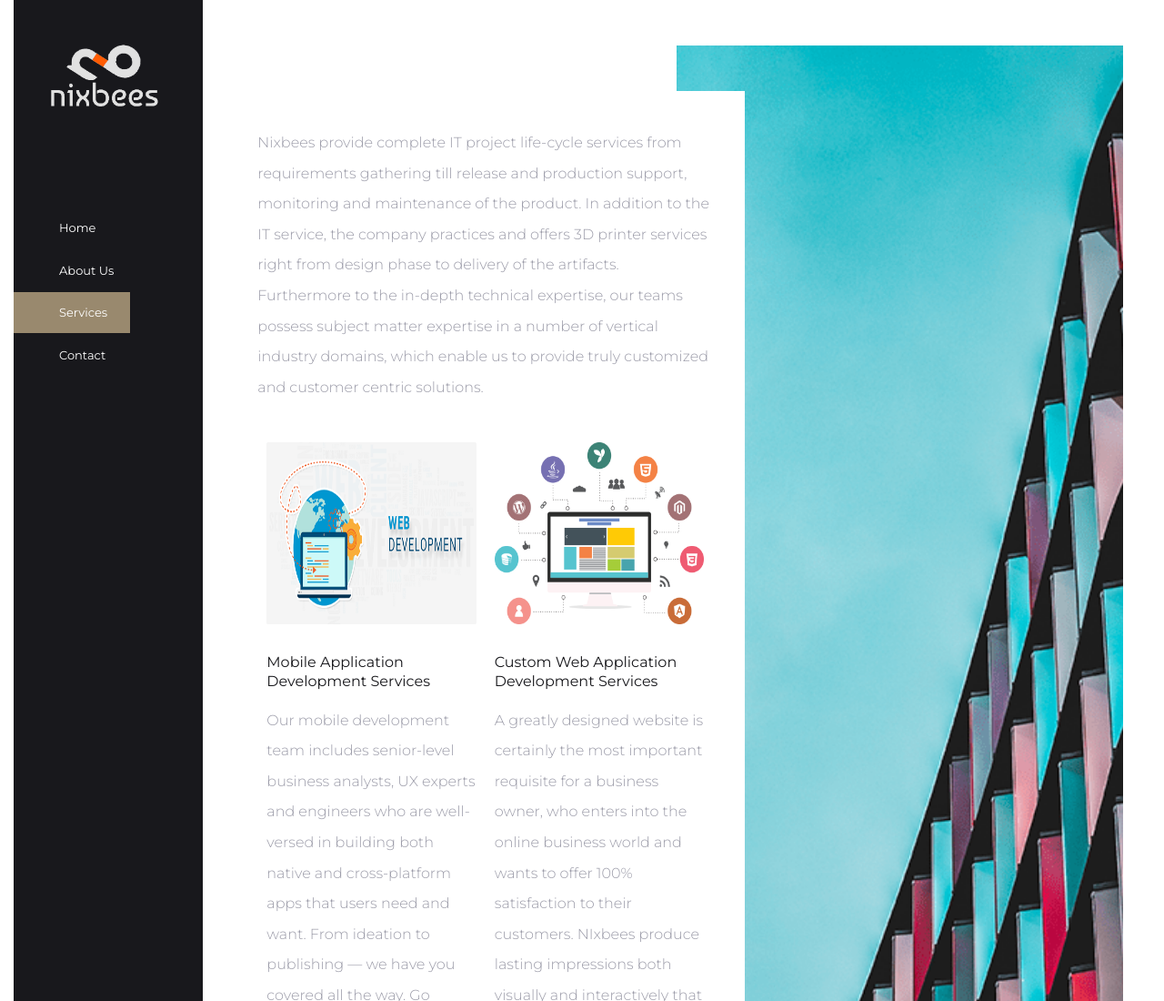
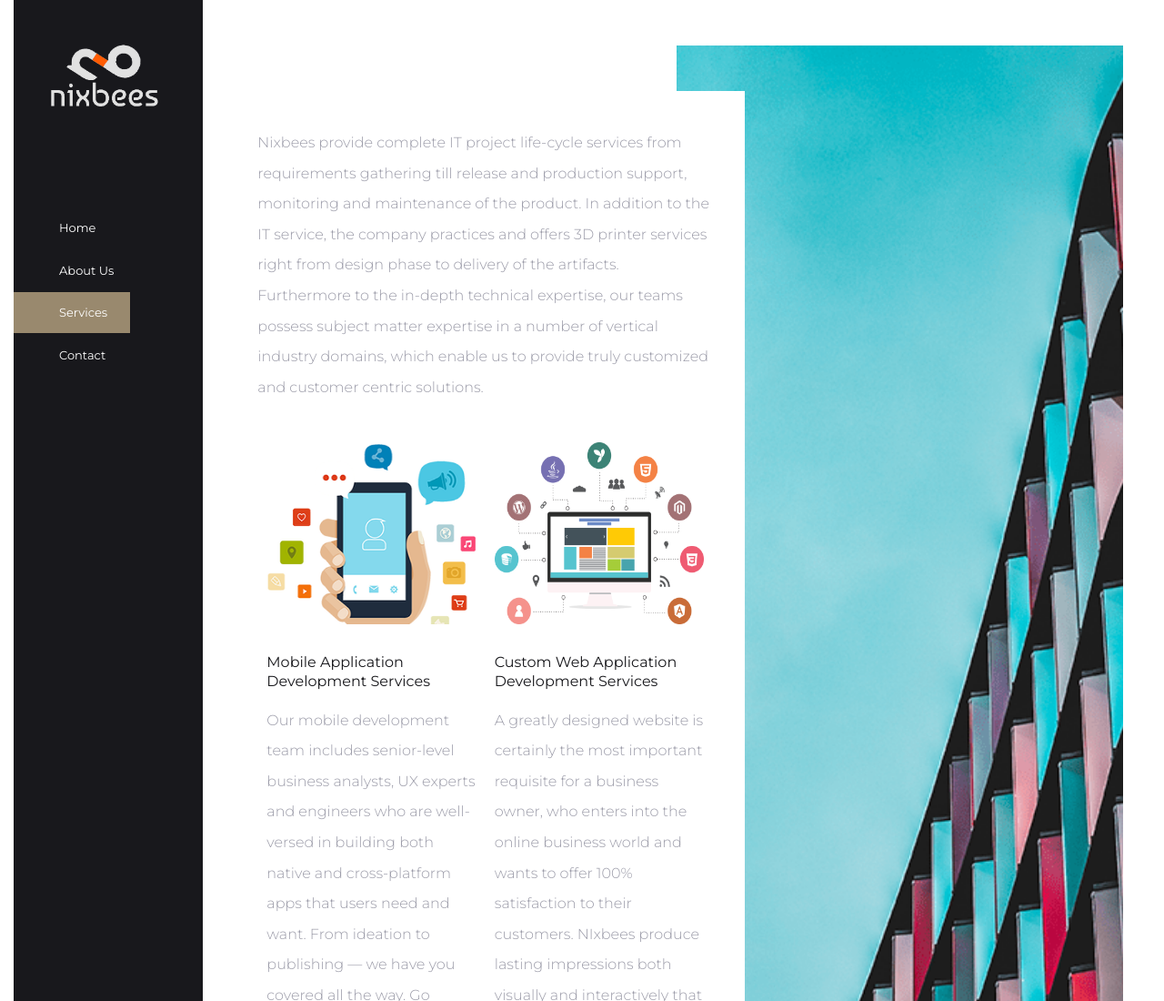
Before and after one commit to nixb/nixbees_old, a website: page services.html in a window 1280 px wide. Shown: the top 1100 px of the page at 91% size. Drawn offline with Linux system fonts and the light colour scheme; files whose address does not match are found by name.

Commit message:
Update services.html

```diff
--- a/services.html
+++ b/services.html
@@ -140,7 +140,7 @@
                                         </div>
                                         <div class="col-md-6 col-12" style="padding:10px;">
                                             <div class="img-responsive text-left">
-                                                <img src="assets/img/icons/Untitled1.png" alt="services icon" width="403" height="200"><br/><br/>
+                                                <img src="assets/img/icons/Untitled1234.png" alt="services icon" width="403" height="200"><br/><br/>
                                                 <div class="content">
                                                     <h5>
                                                         Mobile Application Development Services
```
